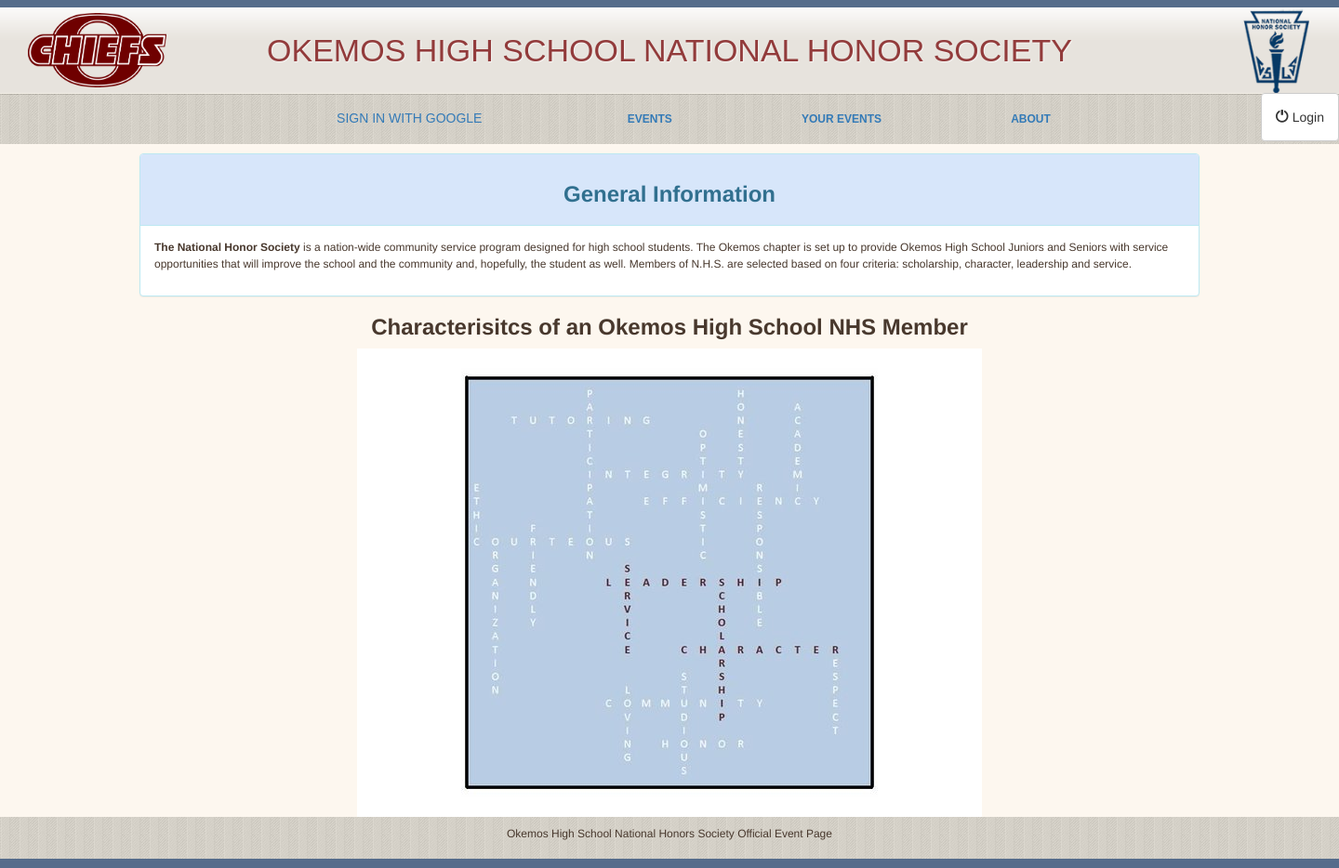
After one commit to upadhyem/nhs_website, a Django app: page /events/about in a window 1440 px wide. The commit adds this page. Shown: the whole page at 93% size. Run offline with Django 3.2, Linux system fonts and the light colour scheme; some libraries are stand-ins or nearby versions.

```diff
--- /dev/null
+++ b/events/templates/events/about.html
@@ -0,0 +1,21 @@
+{% extends "events/base_site.html" %}
+{% load staticfiles %}
+
+{% block content %}
+<div class="container">
+    <div class="panel panel-info">
+        <div class="panel-heading text-center" id="nav-container">
+            <h3><b>General Information</b></h3>
+        </div>
+        <div class="panel-body" id="event">
+            <p><b>The National Honor Society</b> is a nation-wide community service program designed for high school students. The Okemos chapter is set up to provide Okemos High School Juniors and Seniors with service opportunities that will improve the school and the community and, hopefully, the student as well. Members of N.H.S. are selected based on four criteria: scholarship, character, leadership and service.</p>
+        </div>
+    </div>
+    <div class="text-center">
+        <h3><b>Characterisitcs of an Okemos High School NHS Member</b></h3>
+    </div>
+    <div>
+        <img class="center-block" src="{% static "images/nhsAbout.jpg" %}">
+    </div>
+</div>
+{% endblock %}
--- a/events/templates/events/base_site.html
+++ b/events/templates/events/base_site.html
@@ -32,8 +32,7 @@
                             <li><span><a href="{% url 'social:begin' backend='google-oauth2' %}?next={{ request.build_absolute_uri }}{{ object.get_absolute_url }}" class="btn btn-block btn-social btn-google"><i class="fa fa-google"></i>Sign in with Google</a></span></li>
                             <li class="active"><a href="{% url 'index' %}"><b>Events</b></a></li>
                             <li><a href="{% url 'events:your_events' %}"><b>Your Events</b></a></li>
-                            <li><a href="#"><b>Create An Event</b></a></li>
-                            <li><a href="#"><b>About</b></a></li>
+                            <li><a href="{% url 'events:about' %}"><b>About</b></a></li>
                             <li><a href="#"><b>Contact</b></a></li>
                         </ul>
                     </div>
--- a/events/templates/events/event_list.html
+++ b/events/templates/events/event_list.html
@@ -8,9 +8,11 @@
     <div class="col-xs-8 text-center" id="events-title">
         <h3>Events</h3>
     </div>
+    {% if user.is_authenticated and planned_hours%}
     <div class="col-xs-2" style="top: 15px;">
         <h4>Planned Hours: {{hours}}</h4>
     </div>
+    {% endif %}
 
 </div>
 
--- a/events/urls.py
+++ b/events/urls.py
@@ -6,6 +6,7 @@ app_name='events'
 urlpatterns = [
     url(r'^$', EventListView.as_view(), name='list'),
     url(r'^your_events$', YourEventsListView.as_view(), name='your_events'),
+    url(r'^about$', about, name='about'),
     url(r'^attending$', attending, name='attending'),
     url(r'^(?P<pk>\d+)/$', EventDetailView.as_view(), name="detail")
 ]
--- a/events/views.py
+++ b/events/views.py
@@ -66,4 +66,8 @@ class YourEventsListView(ListView):
         for e in self.get_queryset():
             hours += e.hours()
         context['hours'] = round(hours * 2) / 2.0
+        context['planned_hours'] = True
         return context
+
+def about(request):
+    return render(request, 'events/about.html', {})
```
Also changed, not shown: nhs/settings.py (+5 -3 lines), requirements.txt (added, +9 -0 lines), static/nhs/images/nhsAbout.jpg (added).
